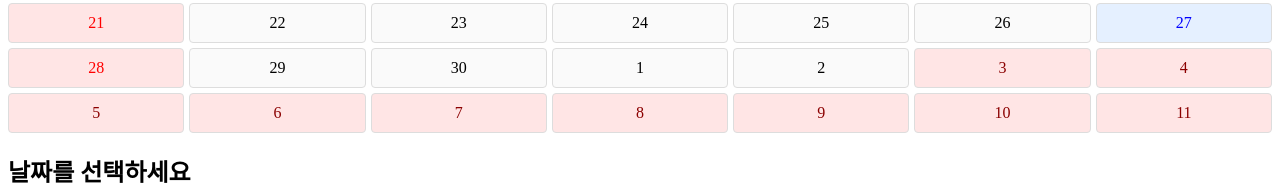
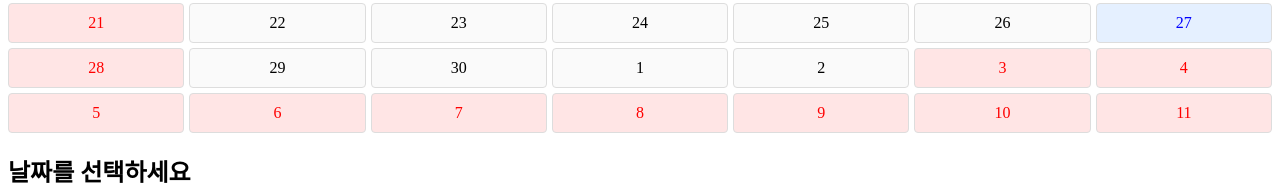
Before and after one commit to ai-like-thinking/front_practice, a plain HTML site: page index.html in a window 1280 px wide. Shown: the part 184-369 px from the top of the page. Drawn offline with Linux system fonts and the light colour scheme.

Commit message:
Update style.css

```diff
--- a/style.css
+++ b/style.css
@@ -42,6 +42,6 @@
 /* 연휴 칸 */
 .day.holiday {
   background: #ffe5e5;   /* 연한 빨강 배경 */
-  color: darkred;        /* 글자색 진한 빨강 */
+  color: red;        /* 글자색 진한 빨강 */
   font-weight:
 }
```
